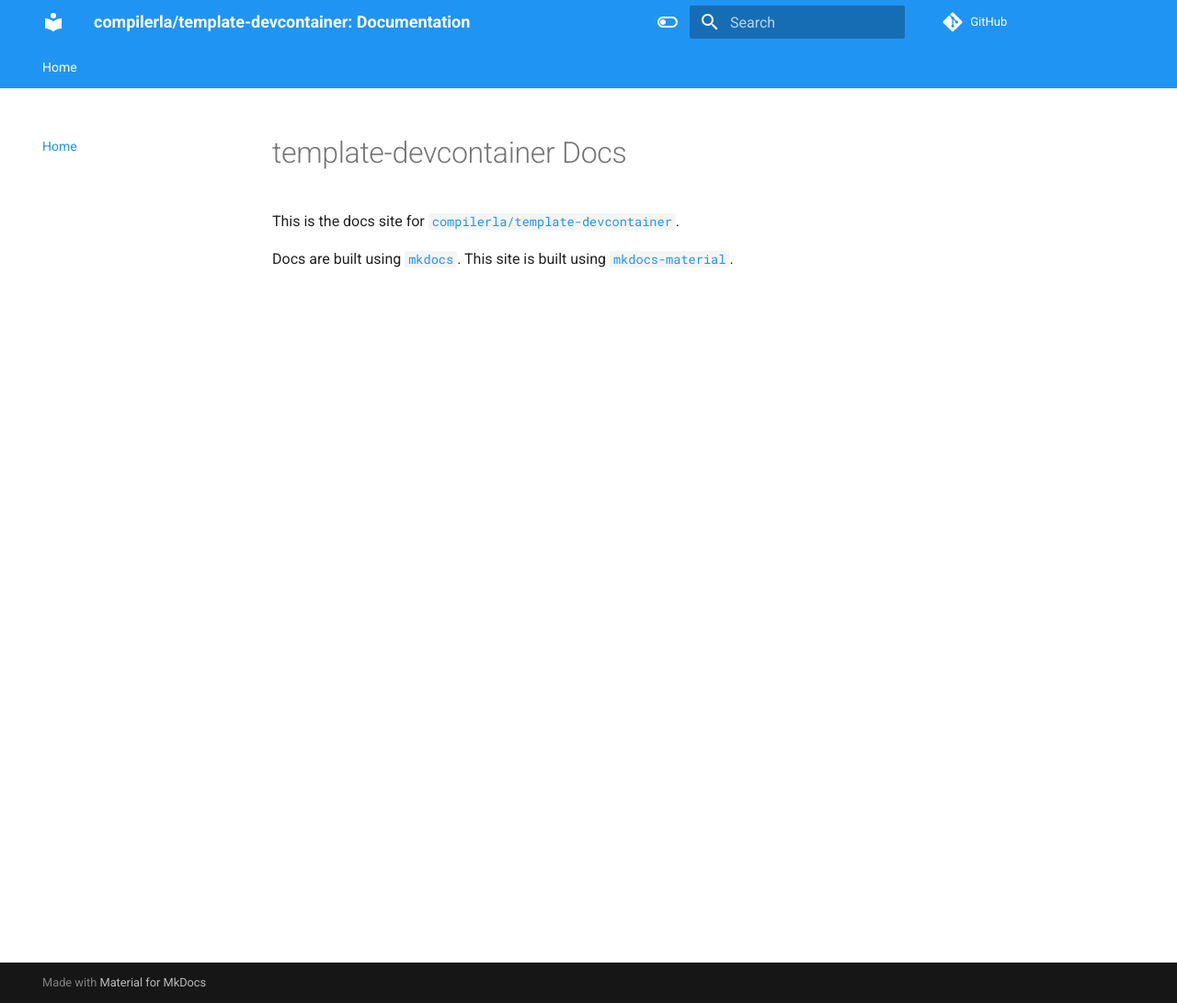
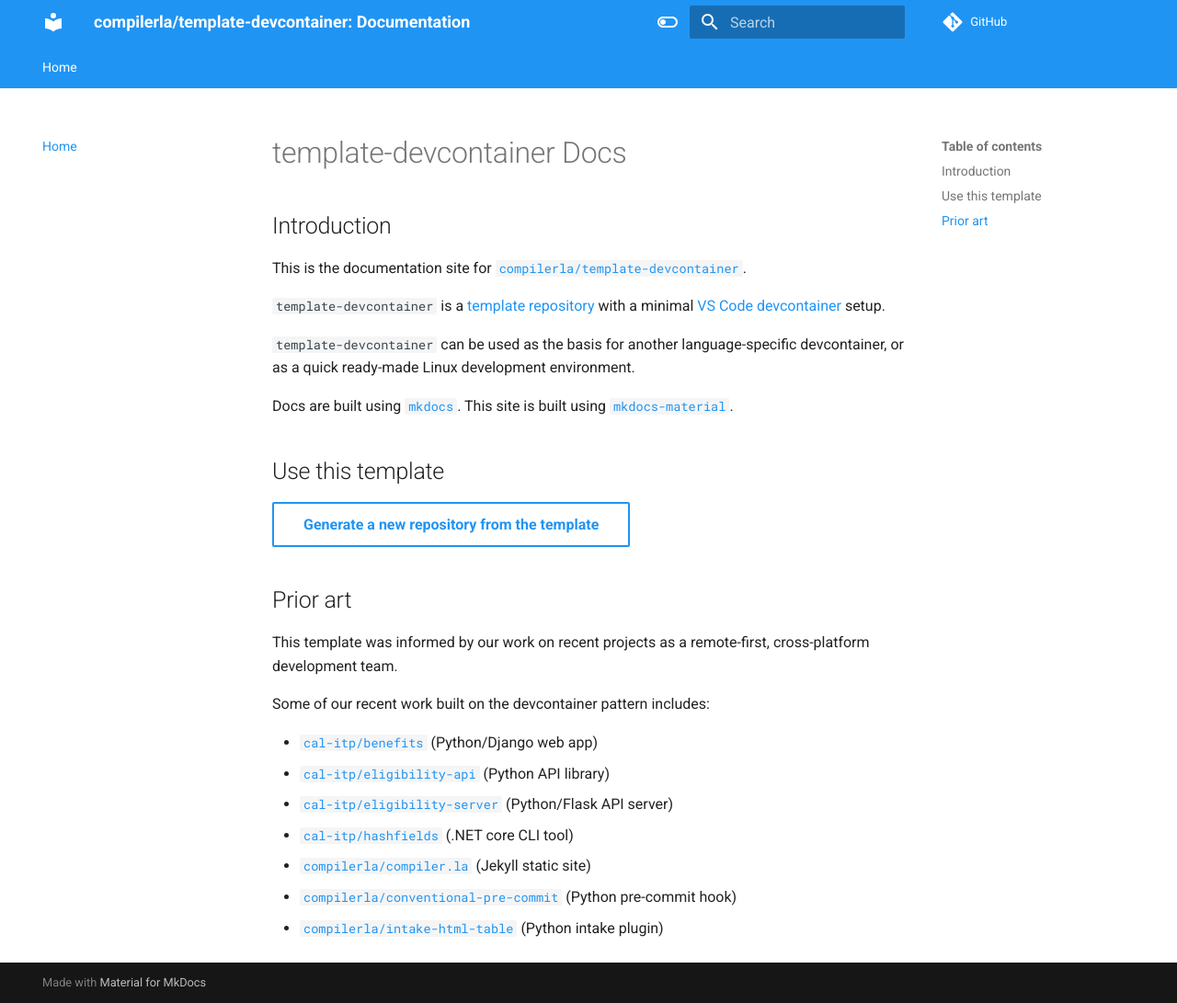
Before and after one commit to compilerla/template-devcontainer, an MkDocs documentation site: the page built from docs/README.md, in a window 1280 px wide and 1091 px high. Shown: the whole window at 92% size. Built offline with MkDocs 1.6.1 and Material for MkDocs 9.7.7, drawn with Linux system fonts in a browser that asks for light colours; nearby versions of some CDN libraries; comment, search, counter and statistics services are not loaded.

Commit message:
docs: improve intro, examples, getting started

```diff
--- a/docs/README.md
+++ b/docs/README.md
@@ -1,6 +1,31 @@
 # template-devcontainer Docs
 
-This is the docs site for [`compilerla/template-devcontainer`](https://github.com/compilerla/template-devcontainer).
+## Introduction
 
-Docs are built using [`mkdocs`](https://www.mkdocs.org/). This site is built using
-[`mkdocs-material`](https://squidfunk.github.io/mkdocs-material/).
+This is the documentation site for [`compilerla/template-devcontainer`](https://github.com/compilerla/template-devcontainer).
+
+`template-devcontainer` is a [template repository](https://docs.github.com/en/repositories/creating-and-managing-repositories/creating-a-template-repository)
+with a minimal [VS Code devcontainer](https://code.visualstudio.com/docs/remote/containers) setup.
+
+`template-devcontainer` can be used as the basis for another language-specific devcontainer,
+or as a quick ready-made Linux development environment.
+
+Docs are built using [`mkdocs`](https://www.mkdocs.org/). This site is built using [`mkdocs-material`](https://squidfunk.github.io/mkdocs-material/).
+
+## Use this template
+
+[Generate a new repository from the template](https://github.com/compilerla/template-devcontainer/generate){.md-button}
+
+## Prior art
+
+This template was informed by our work on recent projects as a remote-first, cross-platform development team.
+
+Some of our recent work built on the devcontainer pattern includes:
+
+- [`cal-itp/benefits`](https://github.com/cal-itp/benefits) (Python/Django web app)
+- [`cal-itp/eligibility-api`](https://github.com/cal-itp/eligibility-api) (Python API library)
+- [`cal-itp/eligibility-server`](https://github.com/cal-itp/eligibility-server) (Python/Flask API server)
+- [`cal-itp/hashfields`](https://github.com/cal-itp/hashfields) (.NET core CLI tool)
+- [`compilerla/compiler.la`](https://github.com/compilerla/compiler.la) (Jekyll static site)
+- [`compilerla/conventional-pre-commit`](https://github.com/compilerla/conventional-pre-commit) (Python pre-commit hook)
+- [`compilerla/intake-html-table`](https://github.com/compilerla/intake-html-table) (Python intake plugin)
```
Also changed, not shown: README.md (+2 -0 lines).
